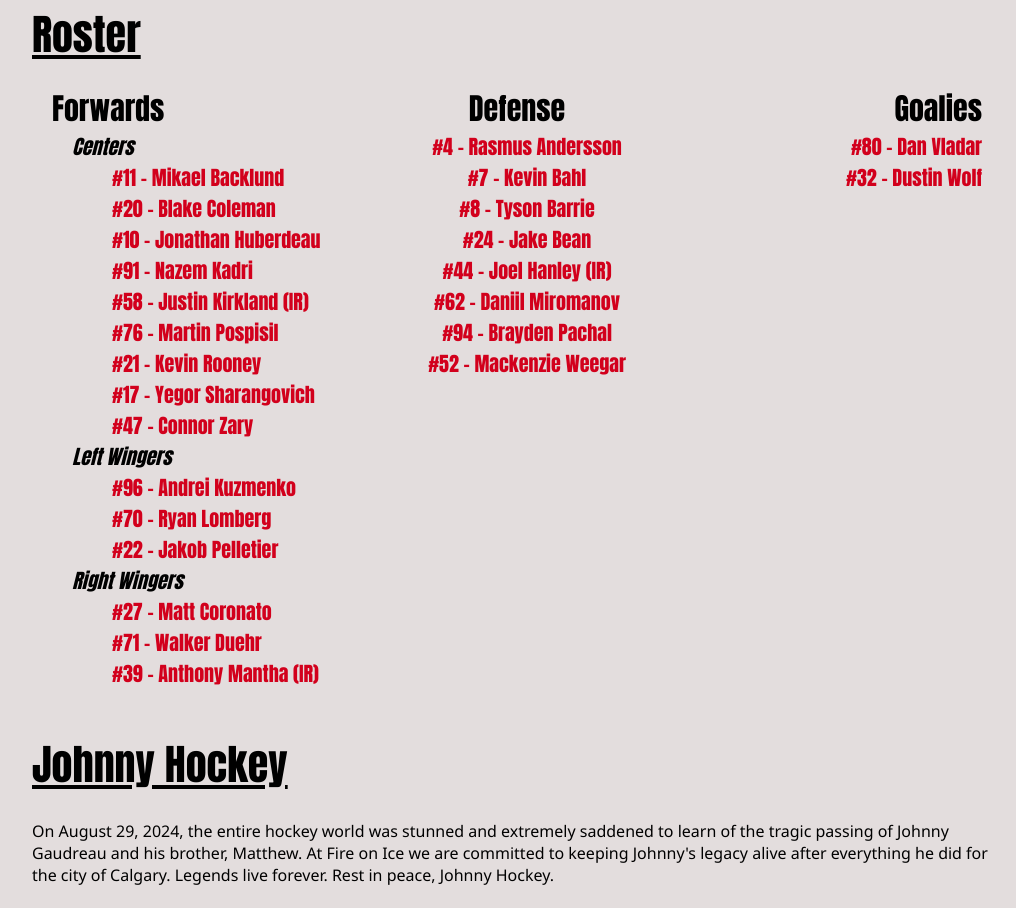
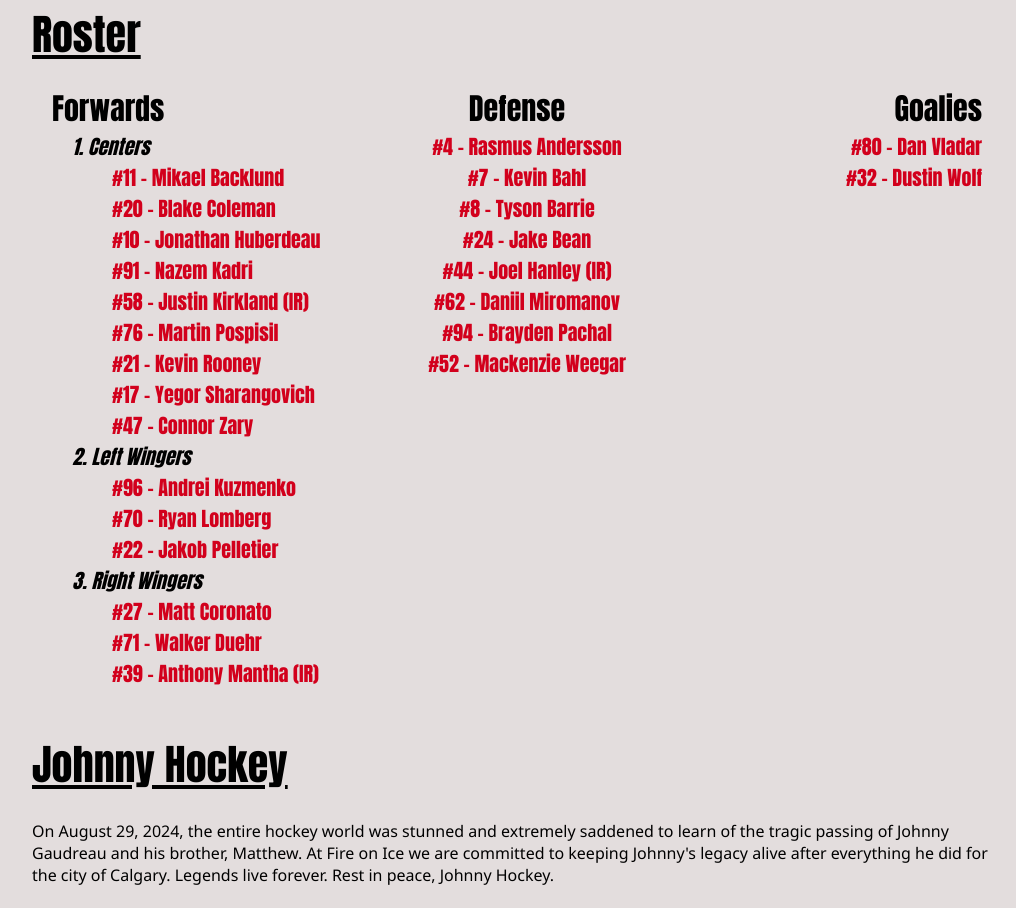
Before and after one commit to wrache10/flames, a plain HTML site: page index.html in a window 1280 px wide. Shown: the part 2380-3288 px from the top of the page, without its empty margins (258-1274 px from the left). Drawn offline with Linux system fonts and the light colour scheme; grey boxes are pictures that could not be loaded.

Commit message:
Add files via upload

```diff
--- a/index.html
+++ b/index.html
@@ -104,8 +104,8 @@
             <div class="position forwards">
                 <h2>Forwards</h2>
                 <ul>
-                    <li>
-                        <div class="maintext-italic">Centers</div>
+                    <ol>
+                        <div class="maintext-italic">1. Centers</div>
                         <ul>
                             <li><a href="https://www.nhl.com/flames/player/mikael-backlund-8474150">#11 - Mikael
                                     Backlund</a></li>
@@ -129,11 +129,11 @@
                             <li><a href="https://www.nhl.com/flames/player/connor-zary-8482074">#47 - Connor Zary</a>
                             </li>
                         </ul>
-                    </li>
+                    </ol>
                 </ul>
                 <ul>
-                    <li>
-                        <Div class="maintext-italic">Left Wingers</Div>
+                    <ol>
+                        <Div class="maintext-italic">2. Left Wingers</Div>
                         <ul>
                             <li><a href="https://www.nhl.com/flames/player/andrei-kuzmenko-8483808">#96 - Andrei
                                     Kuzmenko</a></li>
@@ -142,11 +142,11 @@
                             <li><a href="https://www.nhl.com/flames/player/jakob-pelletier-8481592">#22 - Jakob
                                     Pelletier</a></li>
                         </ul>
-                    </li>
+                    </ol>
                 </ul>
                 <ul>
-                    <li>
-                        <div class="maintext-italic">Right Wingers</div>
+                    <ol>
+                        <div class="maintext-italic">3. Right Wingers</div>
                         <ul>
                             <li><a href="https://www.nhl.com/flames/player/matt-coronato-8482679">#27 - Matt
                                     Coronato</a></li>
@@ -155,7 +155,7 @@
                             <li><a href="https://www.nhl.com/flames/player/anthony-mantha-8477511">#39 - Anthony Mantha
                                     (IR)</a></li>
                         </ul>
-                    </li>
+                    </ol>
                 </ul>
             </div>
             <div class="position defense">
```
